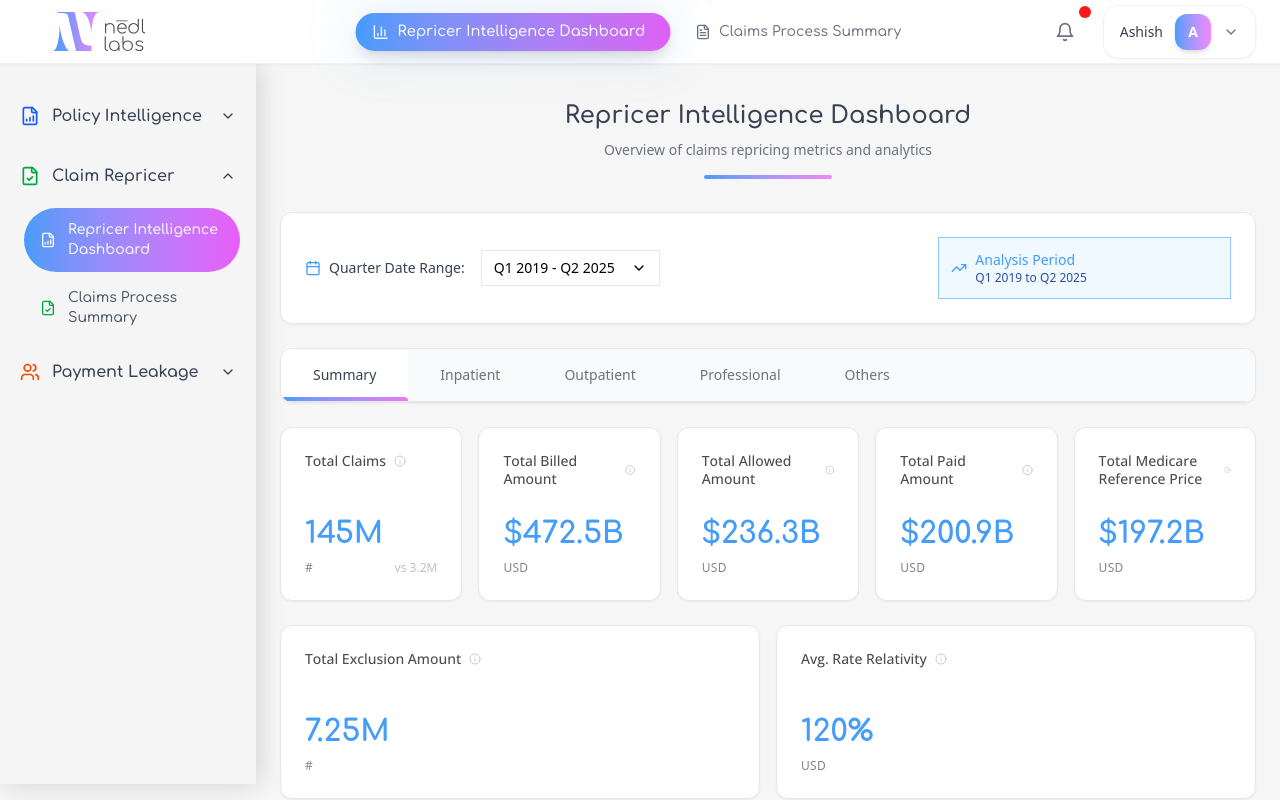
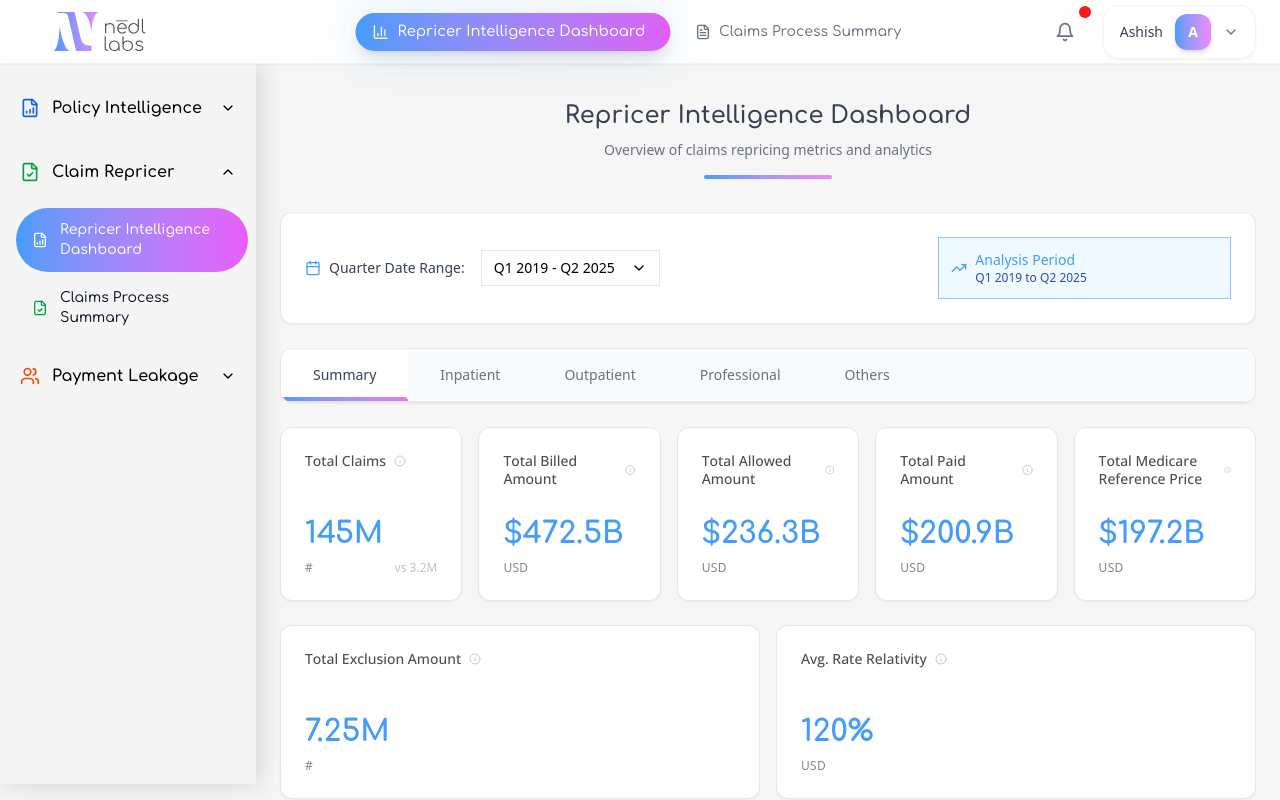
Before and after one commit to nedllabs/repricer-dashboard, a Next.js app: page / in a window 1280 px wide. Shown: the top 800 px of the page. Built offline with nearby package versions, Linux system fonts and the light colour scheme.

Commit message:
Fixes on menu

```diff
--- a/components/sidebar/sidebar-navigation.tsx
+++ b/components/sidebar/sidebar-navigation.tsx
@@ -249,10 +249,10 @@ export function SidebarNavigation({
                       className={cn(
                         "flex w-full items-center rounded-full px-2 py-4 my-1 text-sm font-bold text-left transition-all duration-200 no-shadow",
                         hasChildren
-                          ? "text-gray-700 hover:bg-white"
+                          ? "text-black hover:bg-white"
                           : isActive(item.href)
                           ? "bg-gradient-to-r from-[#449CFB] to-[#E85DF9] text-white"
-                          : "text-gray-700 hover:bg-white"
+                          : "text-black hover:bg-white"
                       )}
                     >
                       <item.icon
@@ -305,7 +305,7 @@ export function SidebarNavigation({
                                 "flex w-full items-center rounded-full px-4 py-3 my-1 text-sm font-medium text-left transition-all duration-200 no-shadow",
                                 childActive
                                   ? "bg-gradient-to-r from-[#449CFB] to-[#E85DF9] text-white"
-                                  : "text-gray-600 hover:bg-white"
+                                  : "text-gray-900 hover:bg-white"
                               )}
                             >
                               <child.icon
@@ -351,7 +351,7 @@ export function SidebarNavigation({
         className
       )}
     >
-      <div className="p-4">
+      <div className="p-2">
         <nav className="mt-2 space-y-1">
           {quickNavItems.map((item) => {
             const hasChildren = item.children && item.children.length > 0;
@@ -370,12 +370,12 @@ export function SidebarNavigation({
                     }
                   }}
                   className={cn(
-                    "flex w-full items-center rounded-full px-1 py-4 my-1 text-md font-semibold text-left transition-all duration-200 no-shadow",
+                    "flex w-full items-center rounded-full px-3 py-4 my-2 text-md font-semibold text-left transition-all duration-200 no-shadow",
                     hasChildren
-                      ? "text-gray-700 hover:bg-white"
+                      ? "text-black hover:bg-white"
                       : isActive(item.href)
                       ? "bg-gradient-to-r from-[#449CFB] to-[#E85DF9] text-white"
-                      : "text-gray-700 hover:bg-white"
+                      : "text-black hover:bg-white"
                   )}
                 >
                   <item.icon
@@ -423,7 +423,7 @@ export function SidebarNavigation({
                             "flex w-full items-center rounded-full px-4 py-3 my-1 text-sm font-medium text-left transition-all duration-200 no-shadow",
                             childActive
                               ? "bg-gradient-to-r from-[#449CFB] to-[#E85DF9] text-white"
-                              : "text-gray-600 hover:bg-white"
+                              : "text-gray-900 hover:bg-white"
                           )}
                         >
                           <child.icon
```
